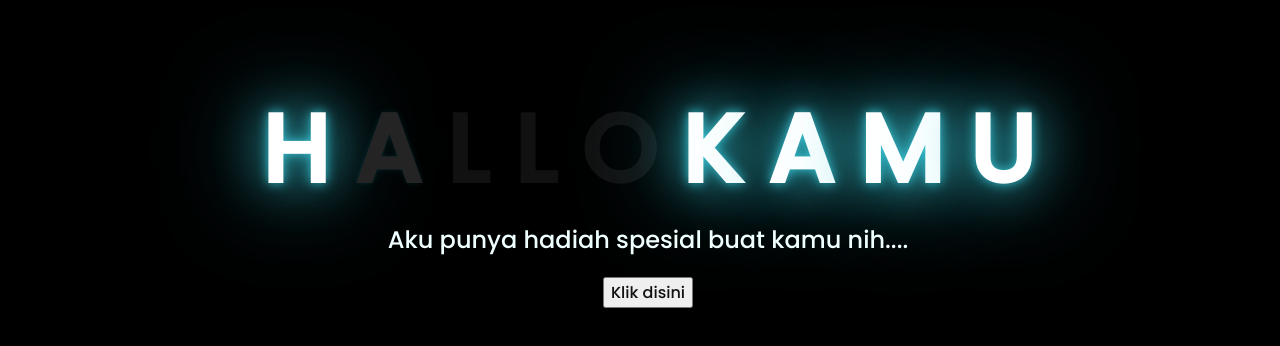
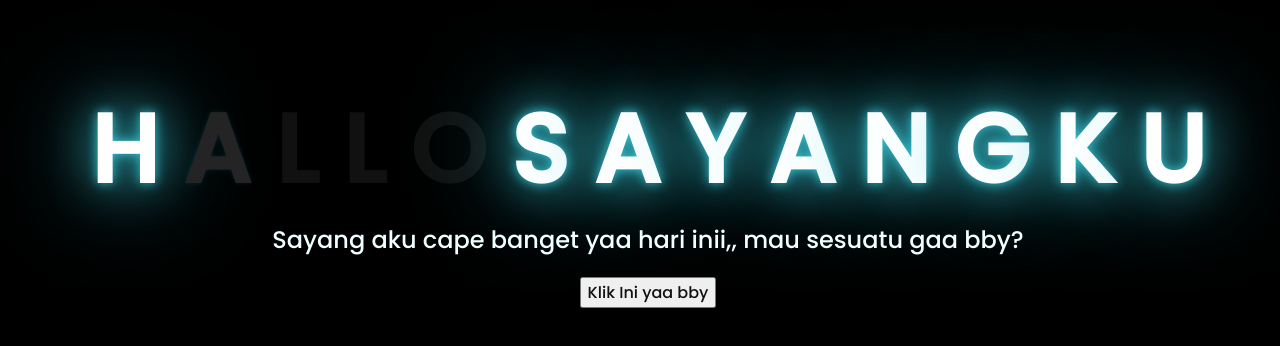
Before and after one commit to edgar112-web/bbysemangat, a plain HTML site: page index.html in a window 1280 px wide. Shown: the part 216-562 px from the top of the page. Drawn offline with Linux system fonts and the light colour scheme.

Commit message:
Update index.html

```diff
--- a/index.html
+++ b/index.html
@@ -16,17 +16,21 @@
         <span>L</span>
         <span>L</span>
         <span>O</span>
+        <span>S</span>
+        <span>A</span>
+        <span>Y</span>
+        <span>A</span>
+        <span>N</span>
+        <span>G</span>
         <span>K</span>
-        <span>A</span>
-        <span>M</span>
         <span>U</span>
     </div>
     <div class="description">
-        <span>Aku punya hadiah spesial buat kamu nih....</span>
+        <span>Sayang aku cape banget yaa hari inii,, mau sesuatu gaa bby?</span>
     </div>
     <div class="button">
         <button>
-            <a href="flower.html">Klik disini</a>
+            <a href="flower.html">Klik Ini yaa bby</a>
         </button>
 
     </div>
```
